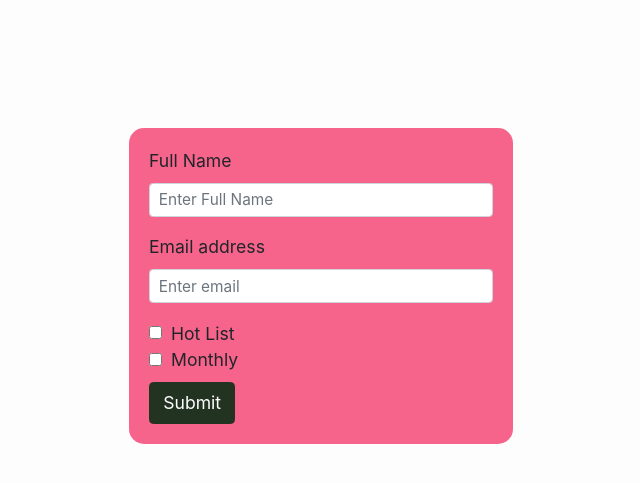
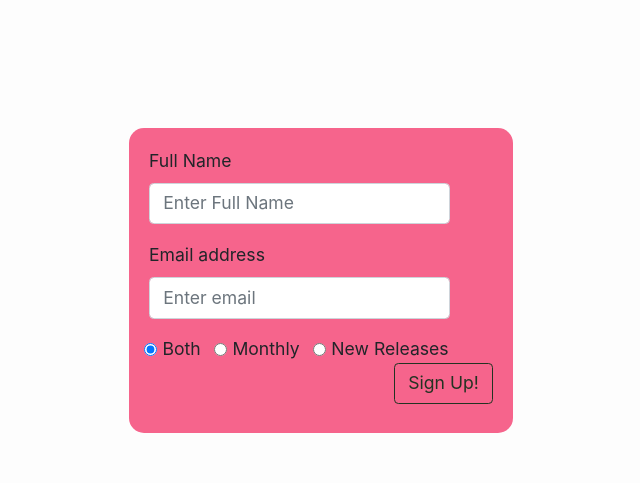
Before and after one commit to Shaun-Searle/RadWeb, a PHP site: page /newsletter.php in a window 1280 px wide. Shown: the part 62-545 px from the top of the page, without its empty margins (319-959 px from the left). Run offline with PHP 8.4, Linux system fonts and the light colour scheme.

Commit message:
added input validation

```diff
--- a/newsletter.php
+++ b/newsletter.php
@@ -20,33 +20,88 @@
     require 'scripts/function.php';
 ?>
 
-<body>
+<!-- <body> -->
 
-<div class="subscribe-container d-flex justify-content-center align-items-center">
-<form class="bg-primary subscribe-form">
-<div class="form-group">
+<div class="container subscribe-container d-flex justify-content-center ">
+<form class="bg-primary subscribe-form" id="subscribeForm" action="newsletter.php" method="post">
+  <div class="form-row">
+  <div class="form-group col-md-6 user-details">
     <label for="inputUsername">Full Name</label>
-    <input type="email" class="form-control form-control-sm" id="inputUsername" aria-describedby="userHelp" placeholder="Enter Full Name">
+    <input type="text" class="form-control" name="inputName" id="inputName" placeholder="Enter Full Name">
     <!-- <small id="emailHelp" class="form-text text-muted"></small> -->
   </div>
-  <div class="form-group">
-    <label for="exampleInputEmail1">Email address</label>
-    <input type="email" class="form-control form-control-sm" id="exampleInputEmail1" aria-describedby="emailHelp" placeholder="Enter email">
-    <!-- <small id="emailHelp" class="form-text text-muted"></small> -->
+    <div class="form-group col-md-6 user-details">
+      <label for="inputEmail">Email address</label>
+      <input type="email" class="form-control" name="inputEmail" id="inputEmail" placeholder="Enter email">
+      <!-- <small id="emailHelp" class="form-text text-muted"></small> -->
+    </div>
   </div>
-  <div class="form-check">
-    <input type="checkbox" class="form-check-input" id="checkReleases">
-    <label class="form-check-label" for="checkReleases">Hot List</label>
+
+  <div class="form-row w-100">
+  <div class="form-check form-check-inline">
+  <input class="form-check-input" type="radio" name="subRadio" id="bothRadio" checked="" value="both">
+  <label class="form-check-label" for="bothRadio">Both</label>
+</div>
+<div class="form-check form-check-inline">
+  <input class="form-check-input" type="radio" name="subRadio" id="monthlyRadio" value="monthly">
+  <label class="form-check-label" for="monthlyRadio">Monthly</label>
+</div>
+<div class="form-check form-check-inline">
+  <input class="form-check-input" type="radio" name="subRadio" id="hotRadio" value="hot">
+  <label class="form-check-label" for="hotRadio">New Releases</label>
+</div>
   </div>
-  <div class="form-check">
-    <input type="checkbox" class="form-check-input" id="checkMonthly">
-    <label class="form-check-label" for="checkMonthly">Monthly</label>
+
+  <div class="text-right">
+  <button type="submit" id="btnSubmit" class="btn btn-outline-dark">Sign Up!</button>
   </div>
-  <button type="submit" class="btn btn-dark mt-2">Submit</button>
+
+<div class="container mt-2">
+  <?php
+
+    if ($_SERVER['REQUEST_METHOD'] === 'POST') {
+
+        $name = $_POST['inputName'];
+        $email = $_POST['inputEmail'];
+        $sub = $_POST['subRadio'];
+
+        $msg = "";
+
+        if (empty($name)) {
+            $msg .= "Name can not be empty!<br>";
+        }
+        if (empty($email)) {
+            $msg .= "Email can not be empty!<br>";
+        }
+        if (empty($sub)) {
+            $msg .= "Please select a subscription!<br>";
+        }
+
+        if (!empty($msg)) {
+            echo sprintf('<div class="alert alert-danger" role="alert">%s</div>', $msg);
+        } else {
+             subscribe($name, $email, $sub);
+        }
+
+
+        // Main Search function returns echo for each item
+    }
+
+
+    ?>
+
+</div>
+
 </form>
 
 </div>
 
-</body>
+<div class="container">
+
+
+
+</div>
+
+<!-- </body> -->
 
 </html>
```
